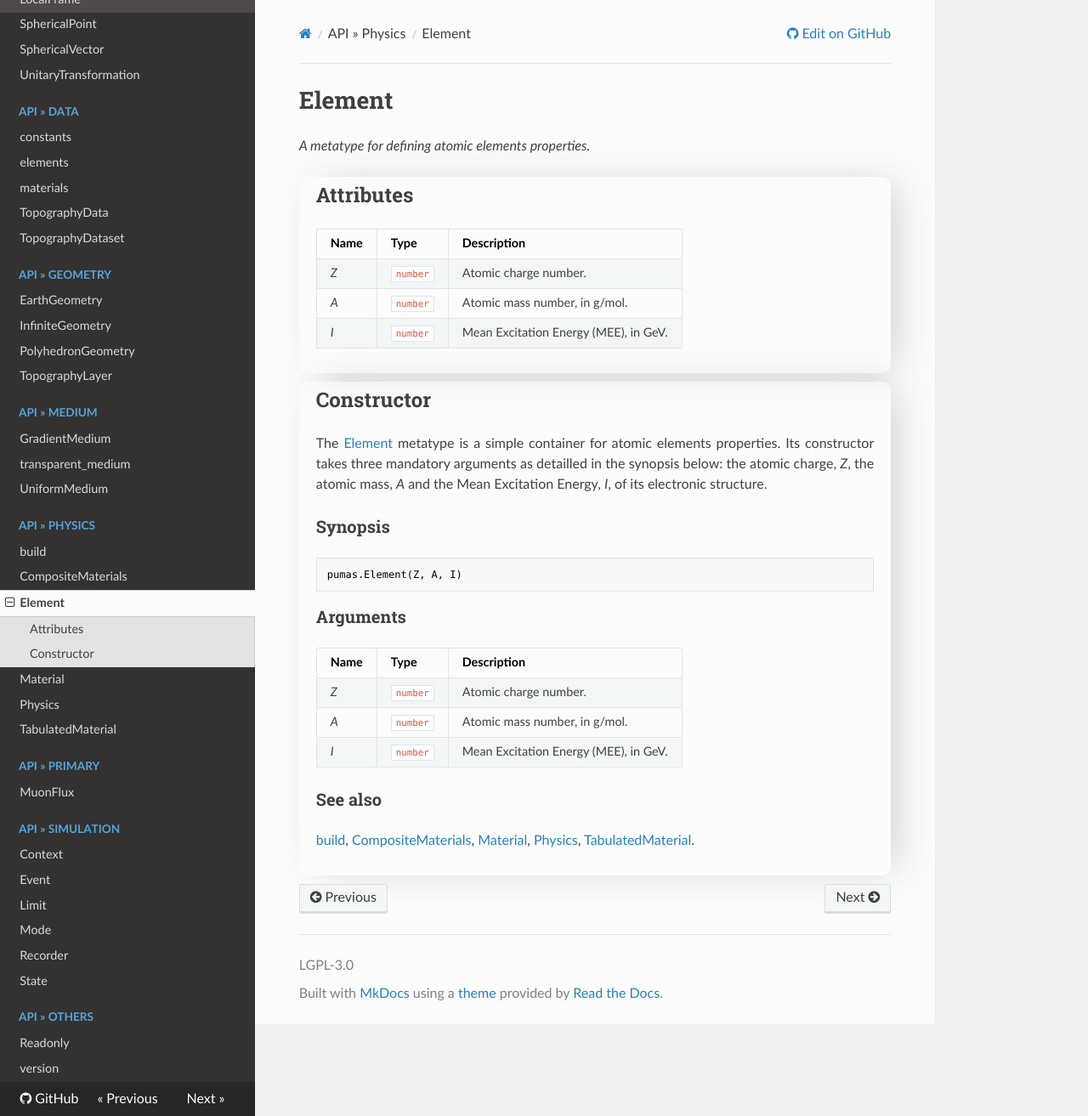
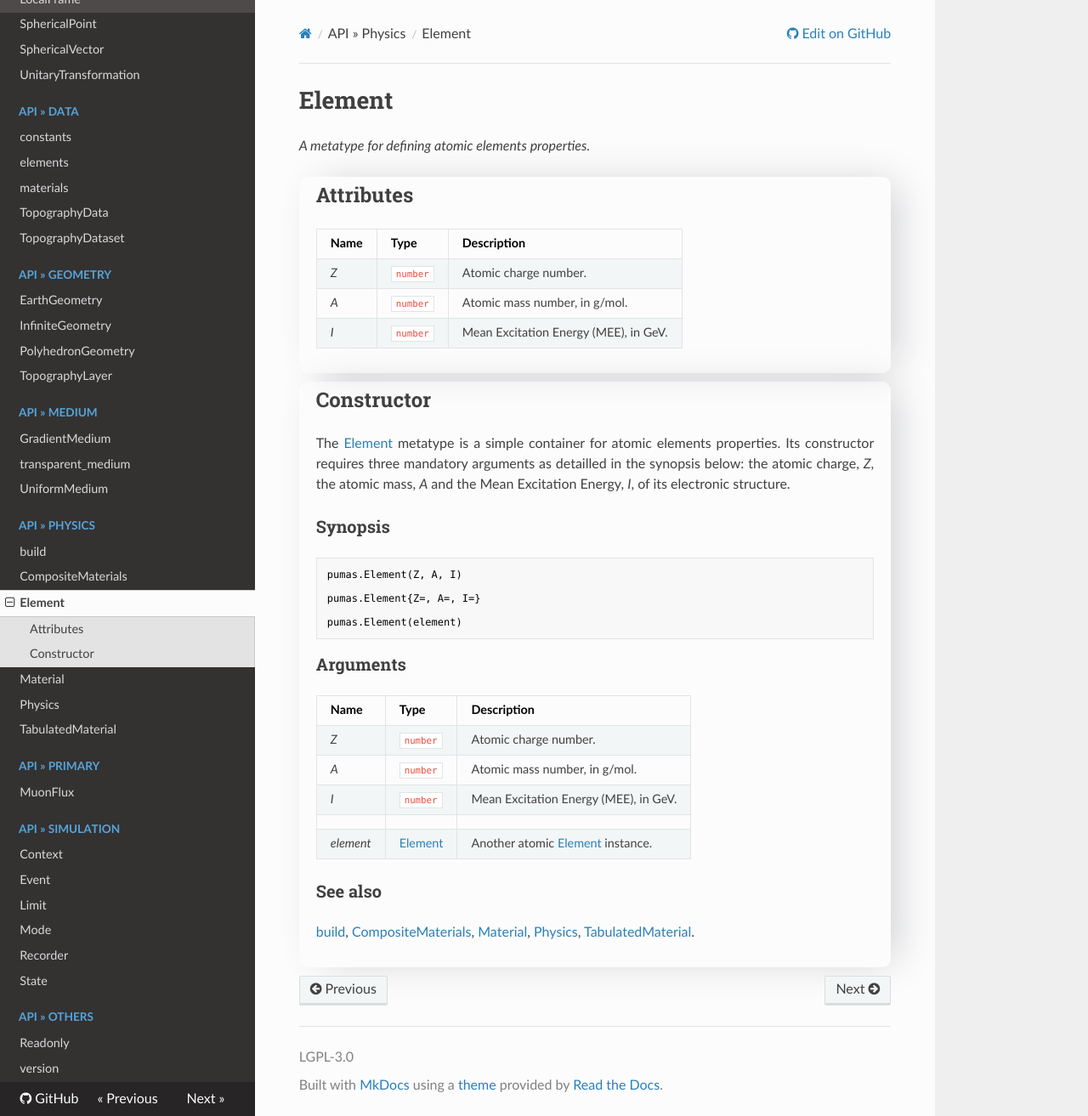
Before and after one commit to niess/pumas-luajit, an MkDocs documentation site: the page built from docs/docs/api/physics/Element.md, in a window 1280 px wide and 1313 px high. Shown: the whole window at 85% size. Built offline with MkDocs 1.6.1, drawn with Linux system fonts in a browser that asks for light colours; nearby versions of some CDN libraries.

Commit message:
Test and patch Element and Material

````diff
--- a/docs/docs/api/physics/Element.md
+++ b/docs/docs/api/physics/Element.md
@@ -17,14 +17,18 @@ _A metatype for defining atomic elements properties._
 ## Constructor
 
 The [Element](Element.md) metatype is a simple container for atomic elements
-properties. Its constructor takes three mandatory arguments as detailled in the
-synopsis below: the atomic charge, *Z*, the atomic mass, *A* and the Mean
+properties. Its constructor requires three mandatory arguments as detailled in
+the synopsis below: the atomic charge, *Z*, the atomic mass, *A* and the Mean
 Excitation Energy, *I*, of its electronic structure.
 {: .justify}
 
 ### Synopsis
 ```Lua
 pumas.Element(Z, A, I)
+
+pumas.Element{Z=, A=, I=}
+
+pumas.Element(element)
 ```
 
 ### Arguments
@@ -34,6 +38,8 @@ pumas.Element(Z, A, I)
 |*Z*|`number`| Atomic charge number. |
 |*A*|`number`| Atomic mass number, in g/mol. |
 |*I*|`number`| Mean Excitation Energy (MEE), in GeV. |
+||||
+|*element*|[Element](Element.md)| Another atomic [Element](Element.md) instance. |
 
 
 ### See also
````
Also changed, not shown: 4 other files.
